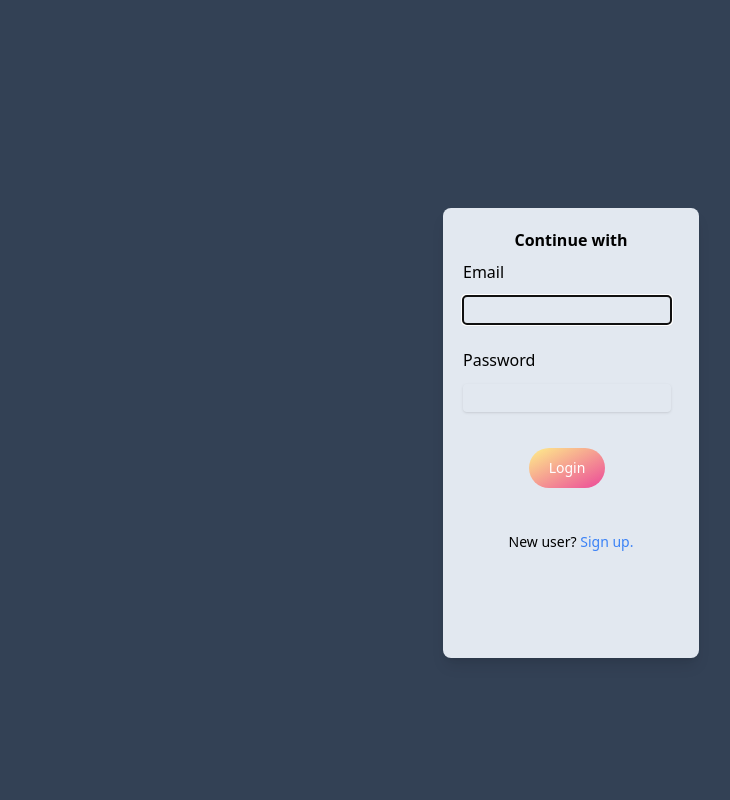
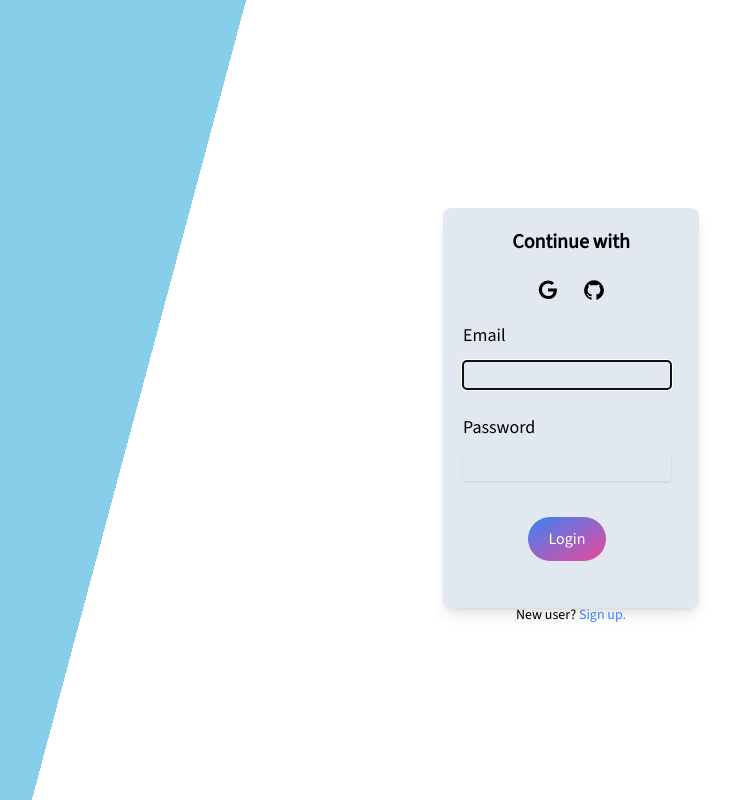
Before and after one commit to thatcatfromspace/kla-project, a React (Vite) app: page / in a window 1280 px wide. Shown: the whole page, without its empty margins (501-1231 px from the left). Built offline with nearby package versions, Linux system fonts and the light colour scheme.

Commit message:
improved login

```diff
--- a/src/LoginForm.jsx
+++ b/src/LoginForm.jsx
@@ -19,33 +19,38 @@ export const LoginForm = () => {
 
   return (
     <div onSubmit={handleSubmit(onSubmit)} className="login-back bg-slate-700 w-full h-screen justify-end min-h-64 flex">
-      <form className="login-form rounded-lg shadow-lg min-h-[450px] py-3 px-3 w-64 my-52 bg-slate-200 me-20">
-        <label className="flex justify-center pt-2 font-bold" htmlFor="continue-with"> Continue with </label>
-        <div className="login-icons flex justify-evenly px-5">
-          <Link to="https://github.com"><img src="" /></Link>
+      <form className="login-form rounded-lg shadow-lg min-h-[50vh] h-[50vh] py-3 px-3 w-64 my-52 bg-slate-200 me-20">
+        <label className="flex justify-center pt-2 font-bold text-xl mb-6" htmlFor="continue-with"> Continue with </label>
+        <div className="login-icons flex justify-evenly mx-14 mb-3">
+          <Link to="https://github.com" target="_blank">
+            <svg className="w-5 h-5" aria-hidden="true" xmlns="http://www.w3.org/2000/svg" fill="currentColor" viewBox="0 0 18 19">
+              <path fill-rule="evenodd" d="M8.842 18.083a8.8 8.8 0 0 1-8.65-8.948 8.841 8.841 0 0 1 8.8-8.652h.153a8.464 8.464 0 0 1 5.7 2.257l-2.193 2.038A5.27 5.27 0 0 0 9.09 3.4a5.882 5.882 0 0 0-.2 11.76h.124a5.091 5.091 0 0 0 5.248-4.057L14.3 11H9V8h8.34c.066.543.095 1.09.088 1.636-.086 5.053-3.463 8.449-8.4 8.449l-.186-.002Z" clip-rule="evenodd"/>
+            </svg>
+          </Link>
+          <Link to="https://google.com" target="_blank">
+            <svg className="w-5 h-5" aria-hidden="true" xmlns="http://www.w3.org/2000/svg" fill="currentColor" viewBox="0 0 20 20">
+              <path fill-rule="evenodd" d="M10 .333A9.911 9.911 0 0 0 6.866 19.65c.5.092.678-.215.678-.477 0-.237-.01-1.017-.014-1.845-2.757.6-3.338-1.169-3.338-1.169a2.627 2.627 0 0 0-1.1-1.451c-.9-.615.07-.6.07-.6a2.084 2.084 0 0 1 1.518 1.021 2.11 2.11 0 0 0 2.884.823c.044-.503.268-.973.63-1.325-2.2-.25-4.516-1.1-4.516-4.9A3.832 3.832 0 0 1 4.7 7.068a3.56 3.56 0 0 1 .095-2.623s.832-.266 2.726 1.016a9.409 9.409 0 0 1 4.962 0c1.89-1.282 2.717-1.016 2.717-1.016.366.83.402 1.768.1 2.623a3.827 3.827 0 0 1 1.02 2.659c0 3.807-2.319 4.644-4.525 4.889a2.366 2.366 0 0 1 .673 1.834c0 1.326-.012 2.394-.012 2.72 0 .263.18.572.681.475A9.911 9.911 0 0 0 10 .333Z" clip-rule="evenodd"/>
+            </svg>
+          </Link>
         </div>
+        <hr className="[background-color]" />
         <div className="flex flex-col px-2 pt-2 pb-4">
-          <label className="pb-3" htmlFor="email"> Email </label>
+          <label className="pb-3 text-lg" htmlFor="email"> Email </label>
           <input type="email" className=" text-sm  bg-transparent px-2 shadow h-7 rounded focus:bg-slate-200 me-2" autoFocus={true} required {...register("email")} ></input>
         </div>
         <div className="flex flex-col px-2 pt-2 pb-4">
-          <label className="pb-3" htmlFor="password"> Password </label>
+          <label className="pb-3 text-lg" htmlFor="password"> Password </label>
           <input type="password" className=" text-sm bg-transparent shadow px-2 h-7 rounded focus:bg-slate-200 me-2" required {...register("password")}></input>
         </div>
         <div className="flex justify-center py-5">
-          <button type="submit" class="text-white bg-gradient-to-br from-yellow-200 to-pink-500 hover:bg-gradient-to-bl focus:ring-4 focus:outline-none focus:ring-blue-300 dark:focus:ring-blue-800 font-medium rounded-full text-sm px-5 py-2.5 text-center mr-2 mb-2">Login</button>
+          <button type="submit" class="text-white bg-gradient-to-br from-blue-500 to-pink-500 hover:bg-gradient-to-bl focus:ring-4 focus:outline-none focus:ring-blue-300 dark:focus:ring-blue-800 font-medium rounded-full text-md px-5 py-2.5 text-center mr-2 mb-2">Login</button>
         </div>
         {/* <div className="flex justify-center flex-col px-4">
           <button type="button" class="text-white bg-[#24292F] hover:bg-[#24292F]/90 focus:ring-4 focus:outline-none focus:ring-[#24292F]/50 font-medium rounded-lg text-sm px-5 py-2.5 text-center inline-flex items-center dark:focus:ring-gray-500 dark:hover:bg-[#050708]/30 mr-2 mb-2">
-            <svg class="w-4 h-4 mr-2" aria-hidden="true" xmlns="http://www.w3.org/2000/svg" fill="currentColor" viewBox="0 0 20 20">
-              <path fill-rule="evenodd" d="M10 .333A9.911 9.911 0 0 0 6.866 19.65c.5.092.678-.215.678-.477 0-.237-.01-1.017-.014-1.845-2.757.6-3.338-1.169-3.338-1.169a2.627 2.627 0 0 0-1.1-1.451c-.9-.615.07-.6.07-.6a2.084 2.084 0 0 1 1.518 1.021 2.11 2.11 0 0 0 2.884.823c.044-.503.268-.973.63-1.325-2.2-.25-4.516-1.1-4.516-4.9A3.832 3.832 0 0 1 4.7 7.068a3.56 3.56 0 0 1 .095-2.623s.832-.266 2.726 1.016a9.409 9.409 0 0 1 4.962 0c1.89-1.282 2.717-1.016 2.717-1.016.366.83.402 1.768.1 2.623a3.827 3.827 0 0 1 1.02 2.659c0 3.807-2.319 4.644-4.525 4.889a2.366 2.366 0 0 1 .673 1.834c0 1.326-.012 2.394-.012 2.72 0 .263.18.572.681.475A9.911 9.911 0 0 0 10 .333Z" clip-rule="evenodd"/>
-            </svg>
+
             Sign in with GitHub
           </button>
           <button type="button" class="text-white bg-[#4285F4] hover:bg-[#4285F4]/90 focus:ring-4 focus:outline-none focus:ring-[#4285F4]/50 font-medium rounded-lg text-sm px-5 py-2.5 text-center inline-flex items-center dark:focus:ring-[#4285F4]/55 mr-2 mb-2">
-            <svg class="w-4 h-4 mr-2" aria-hidden="true" xmlns="http://www.w3.org/2000/svg" fill="currentColor" viewBox="0 0 18 19">
-              <path fill-rule="evenodd" d="M8.842 18.083a8.8 8.8 0 0 1-8.65-8.948 8.841 8.841 0 0 1 8.8-8.652h.153a8.464 8.464 0 0 1 5.7 2.257l-2.193 2.038A5.27 5.27 0 0 0 9.09 3.4a5.882 5.882 0 0 0-.2 11.76h.124a5.091 5.091 0 0 0 5.248-4.057L14.3 11H9V8h8.34c.066.543.095 1.09.088 1.636-.086 5.053-3.463 8.449-8.4 8.449l-.186-.002Z" clip-rule="evenodd"/>
-            </svg>
             Sign in with Google
           </button>
         </div> */}
--- a/src/index.css
+++ b/src/index.css
@@ -2,3 +2,9 @@
 @tailwind base;
 @tailwind components;
 @tailwind utilities;
+
+@layer utilities {
+	.login-back {
+		background-image: linear-gradient(285deg, white 50%, skyblue 50%);
+	}
+}
--- a/tailwind.config.js
+++ b/tailwind.config.js
@@ -5,7 +5,7 @@ export default {
   theme: {
     extend: {
       fontFamily: {
-        main: ["Source Sans 3", "sans-serif"],
+        sans: "'Source Sans 3'",
       },
     },
   },
```
